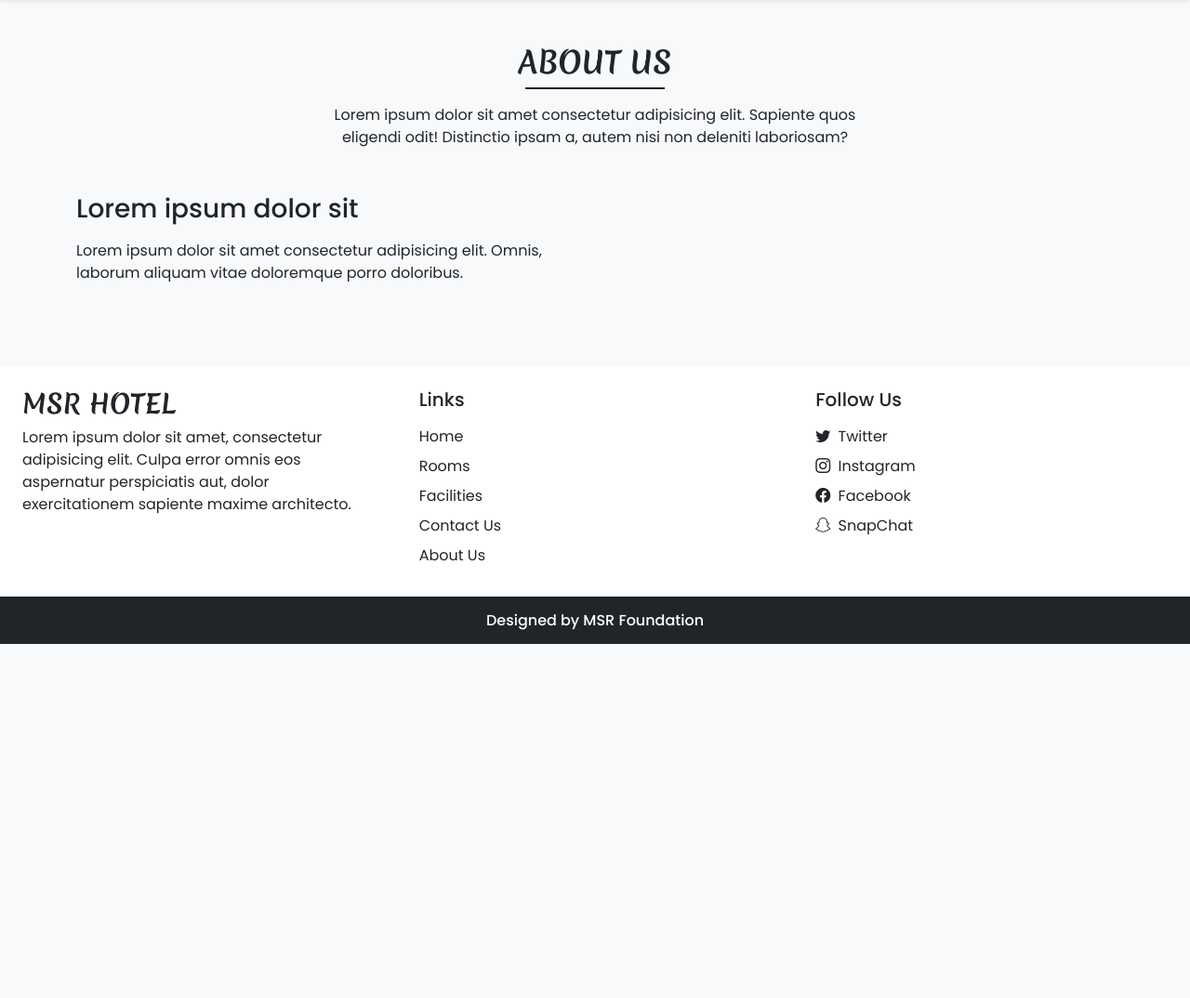
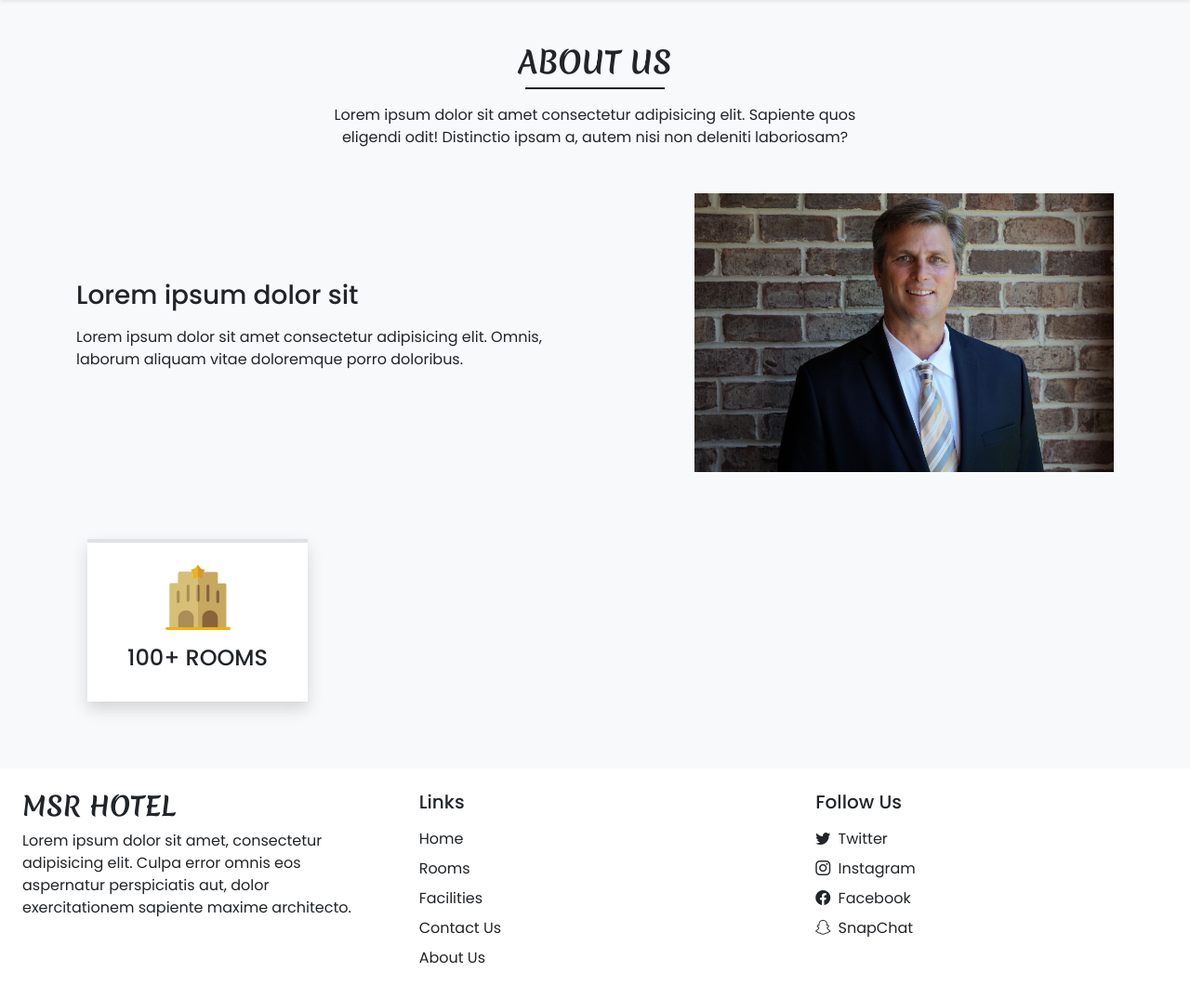
Before and after one commit to Mahesh77r/Hotel-Booking, a PHP site: page /about.php in a window 1280 px wide. Shown: the part 68-1142 px from the top of the page at 93% size. Before the commit the page ends 761 px from the top, so only its background shows below. Run offline with PHP 8.4, Linux system fonts and the light colour scheme.

Commit message:
remainig.........................

```diff
--- a/about.php
+++ b/about.php
@@ -29,17 +29,31 @@
     </div>
 
     <div class="container">
-        <div class="row">
-            <div class="col-lg-6 col-md-5 mb-4">
+        <div class="row justify-content-between align-items-center">
+            <div class="col-lg-6 col-md-5 mb-4 order-md-1 order-lg-1 order-2">
                 <h3 class="mb-3">Lorem ipsum dolor sit </h3>
                 <p>
                     Lorem ipsum dolor sit amet consectetur adipisicing elit.
                     Omnis, laborum aliquam vitae doloremque porro doloribus.
                 </p>
             </div>
+            <div class="col-lg-5 col-md-5 mb-4 order-md-2 order-lg-2 order-1">
+                <img src="images/about/about.jpg" class="w-100" />
+            </div>
+        </div>
+    </div>
+
+    <div class="container mt-5">
+    <div class="row">
+        <div class="col-lg-3 col-md-6 mb-4 px-4">
+            <div class="bg-white rounde shadow p-4 border-top border-4 text-center">
+                <img src="images/about/hotel.svg" width="70px">
+                <h4 class="mt-3">100+ ROOMS</h4>
+            </div>
+        </div>
 
 
-        </div>
+    </div>
     </div>
 
     <?php require('inc/footer.php'); ?>
```
